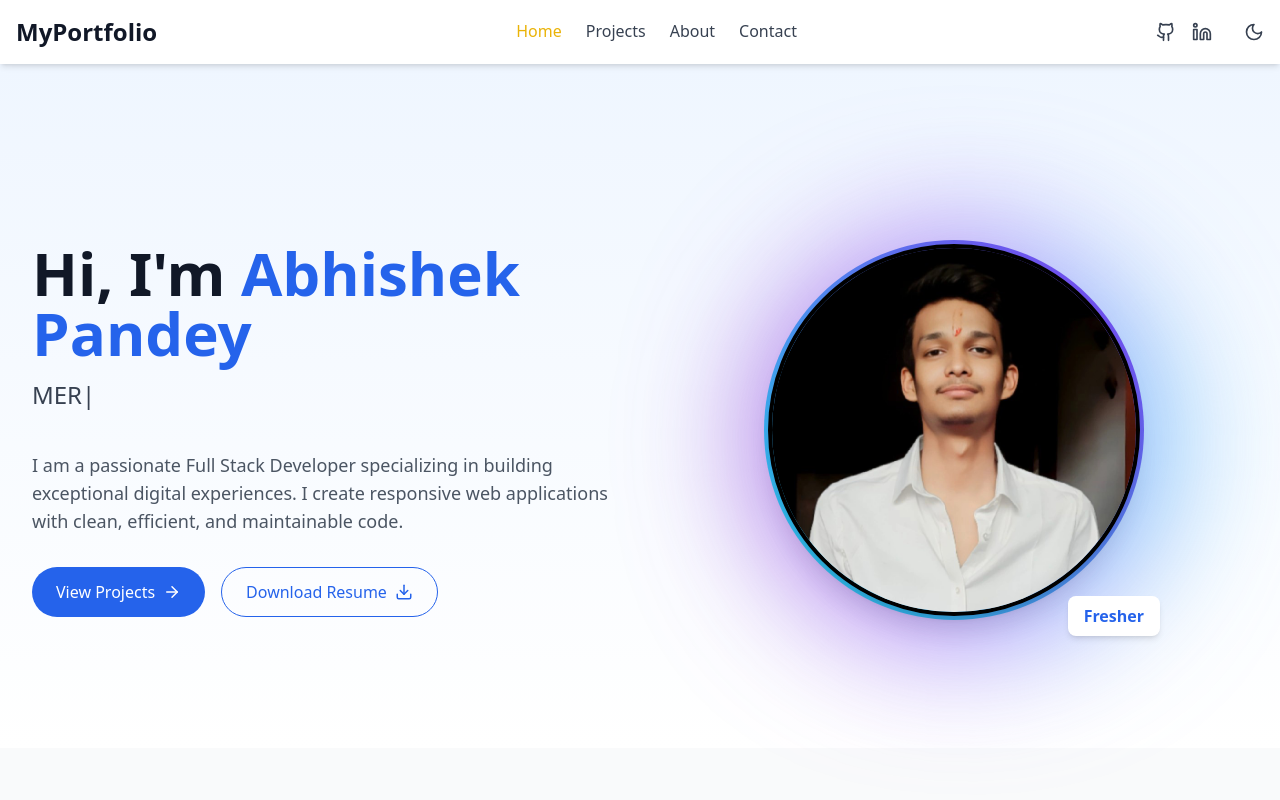
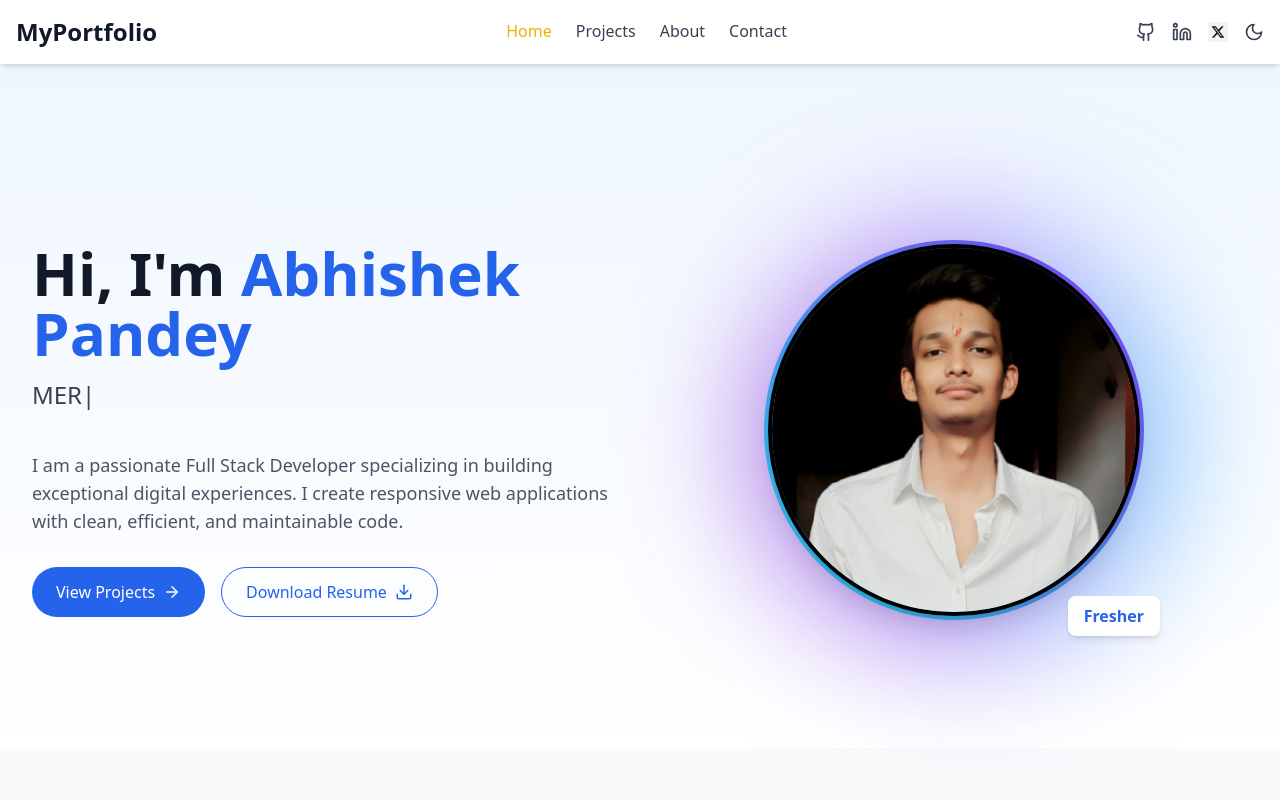
Before and after one commit to Abhishekpandey009/portfolio01, a React (Vite) app: page / in a window 1280 px wide. Shown: the top 800 px of the page. Built offline with nearby package versions, Linux system fonts and the light colour scheme.

Commit message:
Update Navbar.tsx

```diff
--- a/src/components/layout/Navbar.tsx
+++ b/src/components/layout/Navbar.tsx
@@ -51,8 +51,13 @@ const Navbar = () => {
           <a href="https://www.linkedin.com/in/abhishek-pandey-ds/" target="_blank" rel="noreferrer" className={iconStyle} aria-label="LinkedIn Profile">
             <Linkedin size={20} />
           </a>
-          <a href="https://x.com/Abhishe89913671?t=EfWG0EwZdPcg6w5WH-9d9w&s=09" target="_blank" rel="noreferrer" className={iconStyle}>
-            <xLogo size={20} />
+          <a
+            href="https://x.com/Abhishe89913671?t=EfWG0EwZdPcg6w5WH-9d9w&s=09"
+            target="_blank"
+            rel="noreferrer"
+            className={iconStyle}
+          >
+            <img src={xLogo} alt="X Logo" className="w-5 h-5" />
           </a>
 
           <button
```
